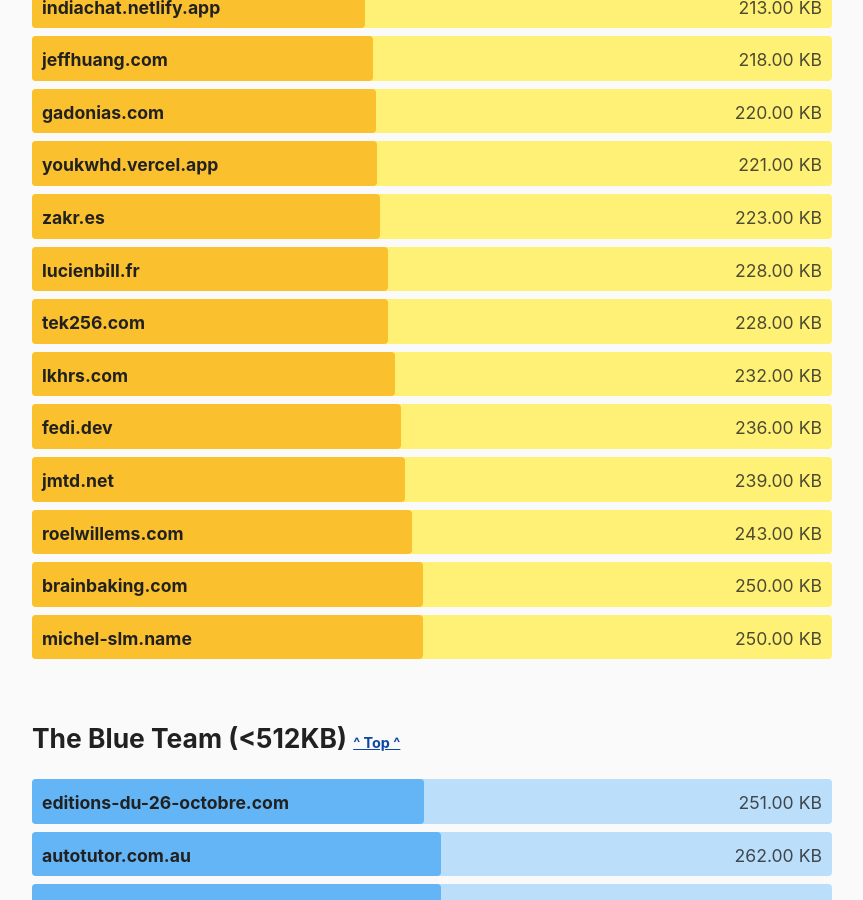
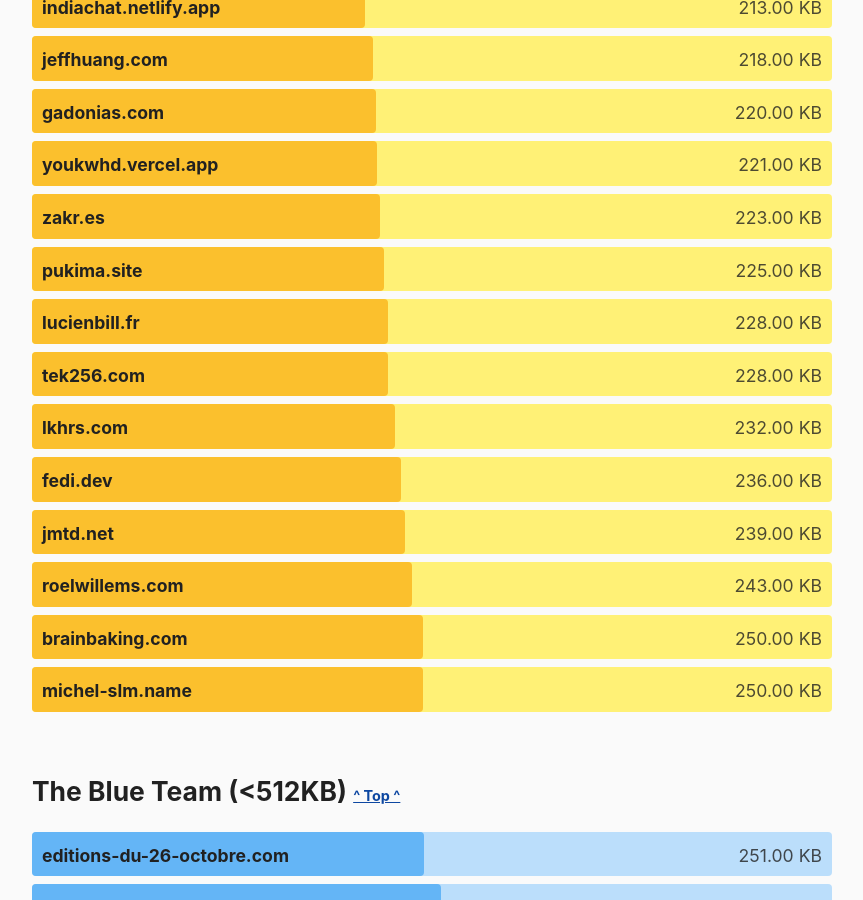
Before and after one commit to kevquirk/512kb.club, a Jekyll site: the page built from index.md, in a window 1280 px wide and 900 px high, scrolled down 19004 px. Shown: the whole window, without its empty margins (208-1071 px from the left). Built offline with Jekyll 4.4.1, drawn with Linux system fonts in a browser that asks for light colours.

Commit message:
Add pukima.site

```diff
--- a/_data/sites.yml
+++ b/_data/sites.yml
@@ -1553,6 +1553,11 @@
   size: 311
   last_checked: 2022-03-25
 
+- domain: pukima.site
+  url: https://pukima.site
+  size: 225
+  last_checked: 2022-04-12
+
 - domain: purplebits.co.uk
   url: https://purplebits.co.uk/
   size: 83.0
```
